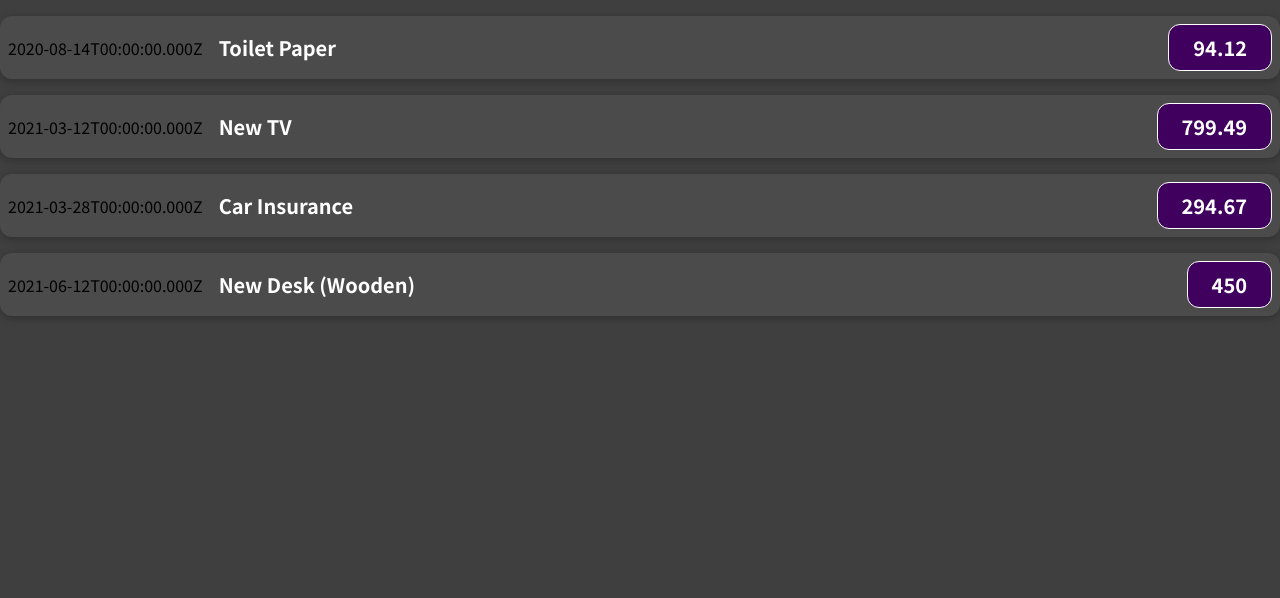
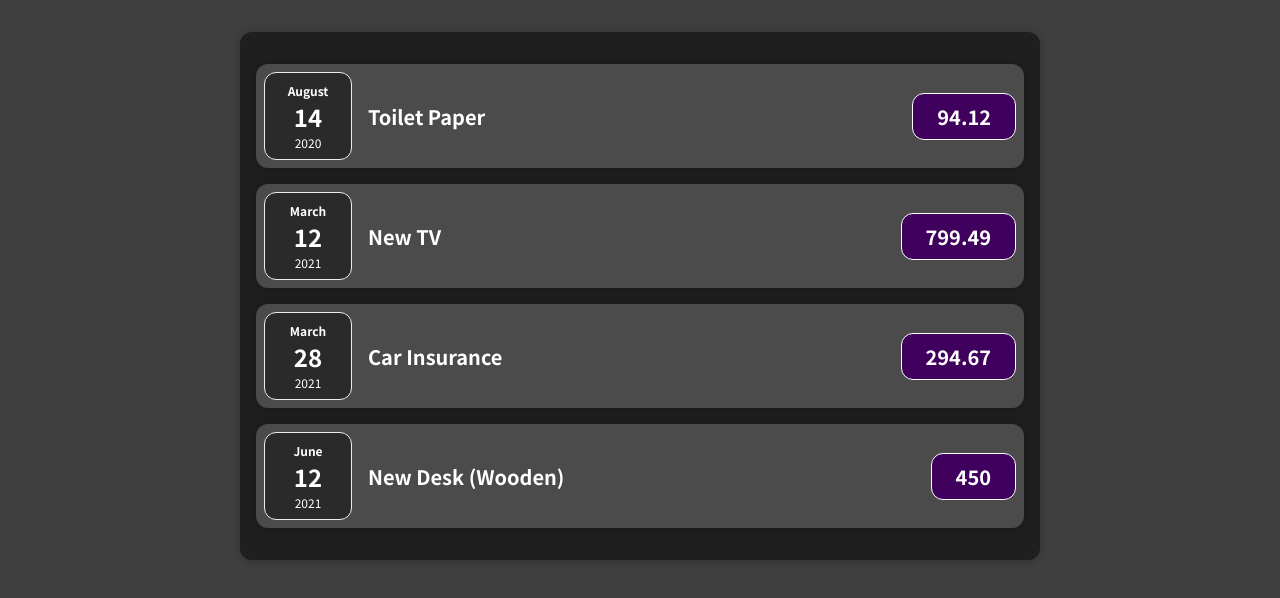
Before and after one commit to sonivaidehi/ExpenseTracker, a JavaScript app: page / in a window 1280 px wide. Shown: the top 598 px of the page. Built offline with nearby package versions, Linux system fonts and the light colour scheme.

Commit message:
Adding Card Component

```diff
--- a/src/App.js
+++ b/src/App.js
@@ -1,4 +1,4 @@
-import ExpenseItem from "./components/ExpenseItem";
+import Expenses from "./components/Expenses";
 function App() {
   const expenses = [
     {
@@ -22,12 +22,7 @@
     },
   ];
   return (
-    <div>
-      <ExpenseItem expense={expenses[0]}/>
-      <ExpenseItem expense={expenses[1]}/>
-      <ExpenseItem expense={expenses[2]}/>
-      <ExpenseItem expense={expenses[3]}/>
-    </div>
+    <Expenses expenses={expenses}/>
   );
 }
 
--- /dev/null
+++ b/src/components/Card.css
@@ -0,0 +1,4 @@
+.card{
+    border-radius: 12px;
+    box-shadow: 0 1px 8px rgba(0, 0, 0, 0.25);
+}
--- /dev/null
+++ b/src/components/Card.js
@@ -0,0 +1,7 @@
+import './Card.css'
+const Card =(props)=>{
+    const classes = 'card '+props.classes
+    return <div className={classes}>{props.children}</div>
+}
+
+export default Card;
--- /dev/null
+++ b/src/components/ExpenseDate.css
@@ -0,0 +1,26 @@
+.expense-date {
+  display: flex;
+  flex-direction: column;
+  width: 5.5rem;
+  height: 5.5rem;
+  border: 1px solid #ececec;
+  background-color: #2a2a2a;
+  color: white;
+  border-radius: 12px;
+  align-items: center;
+  justify-content: center;
+}
+
+.expense-date__month {
+  font-size: 0.75rem;
+  font-weight: bold;
+}
+
+.expense-date__year {
+  font-size: 0.75rem;
+}
+
+.expense-date__day {
+  font-size: 1.5rem;
+  font-weight: bold;
+}
--- /dev/null
+++ b/src/components/ExpenseDate.js
@@ -0,0 +1,15 @@
+import './ExpenseDate.css';
+const ExpenseDate = (props) => {
+  const month = props.date.toLocaleString("en-US", { month: "long" });
+  const day = props.date.toLocaleString("en-US", { day: "2-digit" });
+  const year = props.date.getFullYear();
+  return (
+    <div className='expense-date'>
+      <div className='expense-date__month'>{month}</div>
+      <div className='expense-date__day'>{day}</div>
+      <div className='expense-date__year'>{year}</div>
+    </div>
+  );
+};
+
+export default ExpenseDate;
--- a/src/components/ExpenseItem.css
+++ b/src/components/ExpenseItem.css
@@ -2,10 +2,10 @@
   display: flex;
   justify-content: space-between;
   align-items: center;
-  box-shadow: 0 2px 8px rgba(0, 0, 0, 0.25);
+
   padding: 0.5rem;
   margin: 1rem 0;
-  border-radius: 12px;
+
   background-color: #4b4b4b;
 }
 
--- a/src/components/ExpenseItem.js
+++ b/src/components/ExpenseItem.js
@@ -1,14 +1,16 @@
+import Card from './Card';
 import './ExpenseItem.css';
+import ExpenseDate from './ExpenseDate';
 const ExpenseItem = (props) => {
 
   return (
-    <div className='expense-item'>
-      <div>{props.expense.date.toISOString()}</div>
+    <Card classes='expense-item'>
+      <ExpenseDate date={props.expense.date}/>
       <div className='expense-item__description'>
         <h2>{props.expense.title}</h2>
         <div className='expense-item__price'>{props.expense.amount}</div>
       </div>
-    </div>
+    </Card>
   );
 };
 
--- /dev/null
+++ b/src/components/Expenses.css
@@ -0,0 +1,9 @@
+.expenses {
+    padding: 1rem;
+    background-color: rgb(31, 31, 31);
+    margin: 2rem auto;
+    width: 50rem;
+    max-width: 95%;
+    border-radius: 12px;
+    box-shadow: 0 1px 8px rgba(0, 0, 0, 0.25);
+  }
--- /dev/null
+++ b/src/components/Expenses.js
@@ -0,0 +1,15 @@
+import ExpenseItem from "./ExpenseItem";
+import Card from "./Card";
+import './Expenses.css'
+const Expenses = (props) => {
+  return (
+    <Card classes="expenses">
+      <ExpenseItem expense={props.expenses[0]} />
+      <ExpenseItem expense={props.expenses[1]} />
+      <ExpenseItem expense={props.expenses[2]} />
+      <ExpenseItem expense={props.expenses[3]} />
+    </Card>
+  );
+};
+
+export default Expenses;
```
